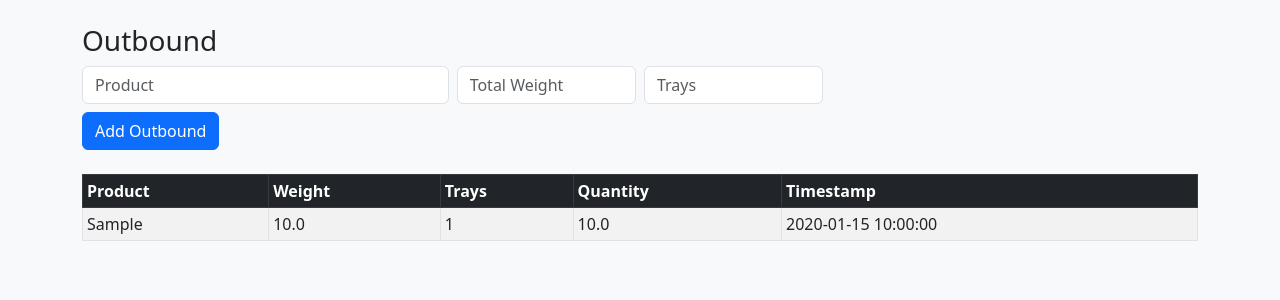
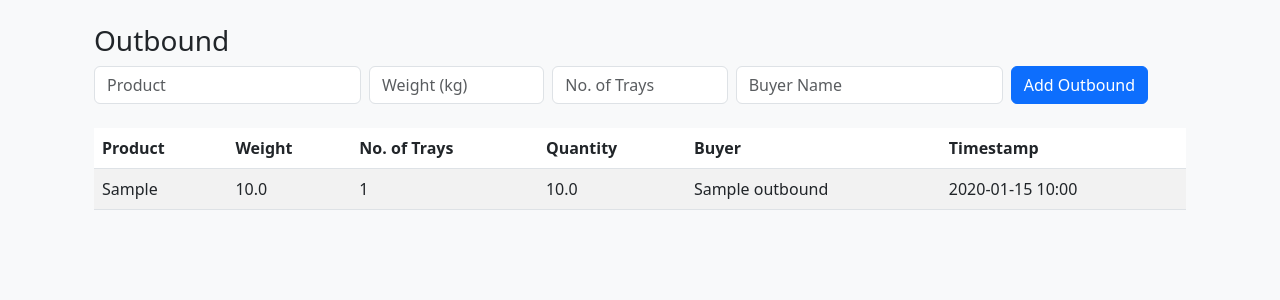
Before and after one commit to Abinesh-ss/V.V_FRUITS, a Flask app: page /outbound in a window 1280 px wide. Shown: the part 56-356 px from the top of the page. Run offline with Flask 3, Linux system fonts and the light colour scheme; tables that the repository leaves empty hold one stand-in row (values such as "Sample post").

Commit message:
Update outbound.html

```diff
--- a/templates/outbound.html
+++ b/templates/outbound.html
@@ -1,58 +1,51 @@
 {% extends "base.html" %}
 {% block content %}
+<div class="container mt-4">
   <h3>Outbound</h3>
 
+  <!-- Form to Add Outbound -->
   <form method="POST" action="{{ url_for('add_outbound') }}" class="row g-2 mb-4">
-  <div class="col-md-4">
-    <input class="form-control" name="product" placeholder="Product" required>
+    <div class="col-md-3">
+      <input type="text" name="product" class="form-control" placeholder="Product" required>
     </div>
     <div class="col-md-2">
-    <input step="0.01" class="form-control" id="weight" name="total_weight" placeholder="Total Weight" required>
+      <input type="number" step="0.01" name="total_weight" class="form-control" placeholder="Weight (kg)" required>
     </div>
     <div class="col-md-2">
-    <input type="number" class="form-control" id="no_of_trays" name="no_of_trays" placeholder="Trays" required>
+      <input type="number" name="no_of_trays" class="form-control" placeholder="No. of Trays" required>
     </div>
-
-  <!-- 🔒 Hidden Quantity (auto-calculated) -->
-  <input type="hidden" name="quantity" id="quantity">
-
-  <div class="col-12 mt-2">
-    <button class="btn btn-primary" type="submit">Add Outbound</button>
+    <div class="col-md-3">
+      <input type="text" name="buyername" class="form-control" placeholder="Buyer Name">
+    </div>
+    <div class="col-md-2">
+      <button type="submit" class="btn btn-primary">Add Outbound</button>
     </div>
   </form>
 
-<table class="table table-sm table-bordered table-striped">
-  <thead class="table-dark">
+  <!-- Table to Show Data -->
+  <table class="table table-striped">
+    <thead>
       <tr>
         <th>Product</th>
         <th>Weight</th>
-      <th>Trays</th>
+        <th>No. of Trays</th>
         <th>Quantity</th>
+        <th>Buyer</th>
         <th>Timestamp</th>
       </tr>
     </thead>
     <tbody>
-    {% for r in rows %}
+      {% for row in rows %}
       <tr>
-        <td>{{ r.product }}</td>
-        <td>{{ r.total_weight }}</td>
-        <td>{{ r.no_of_trays }}</td>
-        <td>{{ r.quantity }}</td>
-        <td>{{ r.timestamp.strftime('%Y-%m-%d %H:%M:%S') if r.timestamp else '-' }}</td>
+        <td>{{ row.product }}</td>
+        <td>{{ row.total_weight }}</td>
+        <td>{{ row.no_of_trays }}</td>
+        <td>{{ row.quantity }}</td>
+        <td>{{ row.buyername }}</td>
+        <td>{{ row.timestamp.strftime('%Y-%m-%d %H:%M') }}</td>
       </tr>
-    {% else %}
-      <tr><td colspan="5" class="text-center">No outbound records</td></tr>
       {% endfor %}
     </tbody>
   </table>
+</div>
 {% endblock %}
-
-<script>
-function calculateQuantity() {
-  let weight = parseFloat(document.getElementById("weight").value) || 0;
-  let trays = parseInt(document.getElementById("no_of_trays").value) || 0;
-  document.getElementById("quantity").value = (weight * trays).toFixed(2);
-}
-document.getElementById("weight").addEventListener("input", calculateQuantity);
-document.getElementById("no_of_trays").addEventListener("input", calculateQuantity);
-</script>
```
Lines whose indentation alone changed are shown as unchanged.
